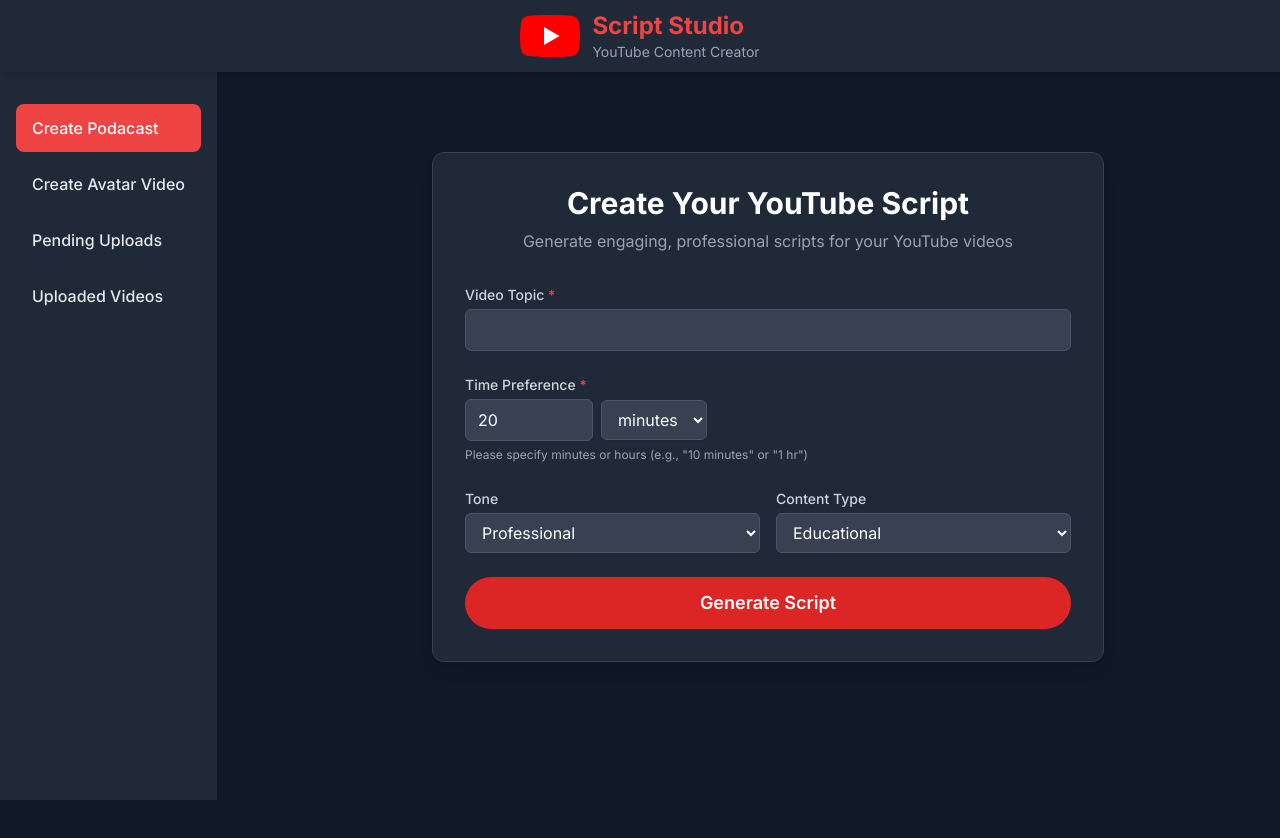
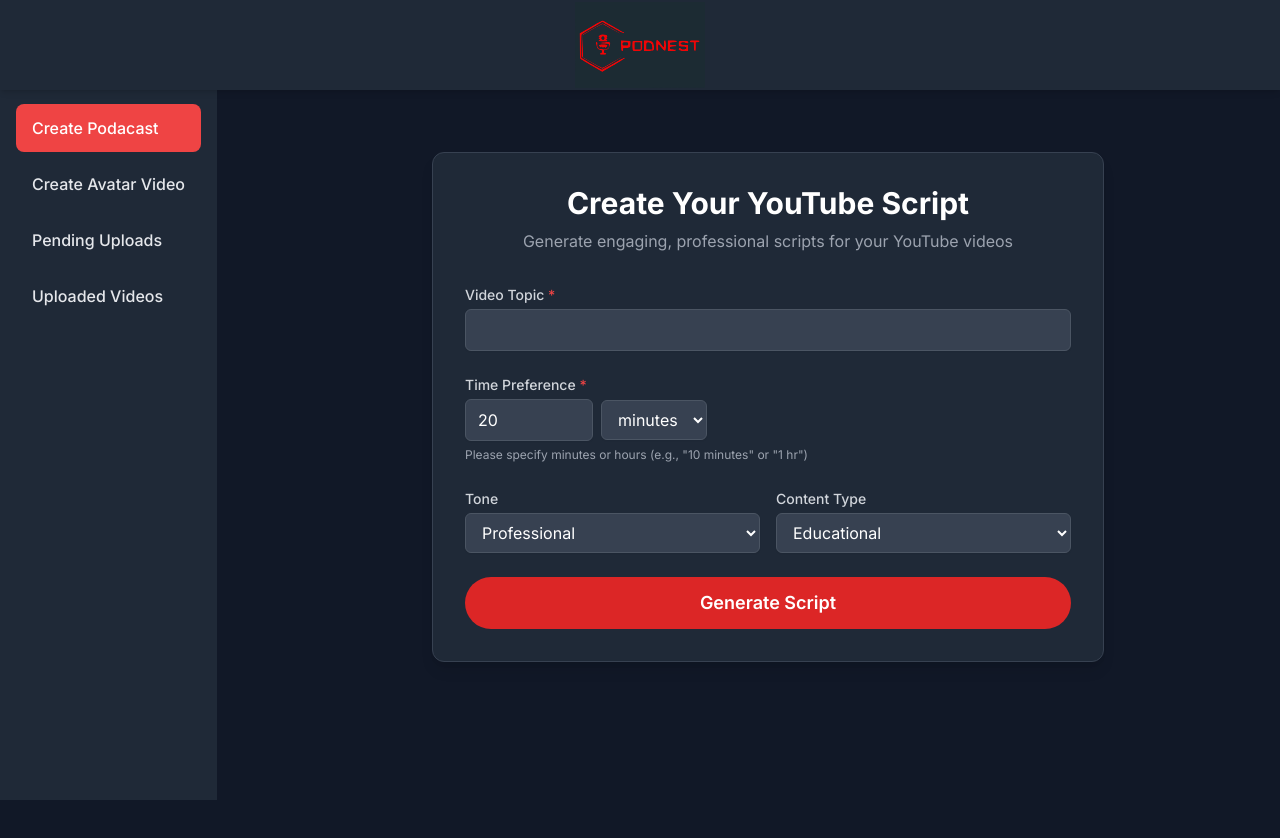
Before and after one commit to salihck1/Nicorai-Yotube-_Agent, a Next.js app in the folder frontend/: page / in a window 1280 px wide. Shown: the top 838 px of the page. Built offline with nearby package versions, Linux system fonts and the light colour scheme.

Commit message:
logo changed

```diff
--- a/frontend/app/layout.tsx
+++ b/frontend/app/layout.tsx
@@ -4,6 +4,7 @@ import { Inter } from 'next/font/google'
 import React from 'react'
 import { ProcessingProvider } from './components/ProcessingContext';
 import ProcessingToast from './components/ProcessingToast';
+import Image from 'next/image';
 
 const inter = Inter({ subsets: ['latin'] })
 
@@ -11,8 +12,6 @@ export const metadata: Metadata = {
   title: 'YouTube Agent',
   description: 'AI-powered YouTube script generator',
 }
-
-function YouTubeIcon() { return (<svg viewBox="0 0 256 180" width="60" height="60" xmlns="http://www.w3.org/2000/svg" preserveAspectRatio="xMidYMid"><path d="M250.346 28.075A32.18 32.18 0 0 0 227.69 5.418C207.824 0 127.87 0 127.87 0S47.912.164 28.046 5.582A32.18 32.18 0 0 0 5.39 28.24c-6.009 35.298-8.34 89.084.165 122.97a32.18 32.18 0 0 0 22.656 22.657c19.866 5.418 99.822 5.418 99.822 5.418s79.955 0 99.82-5.418a32.18 32.18 0 0 0 22.657-22.657c6.338-35.348 8.291-89.1-.164-123.134Z" fill="red"/><path fill="#FFF" d="m102.421 128.06 66.328-38.418-66.328-38.418z"/></svg>) }
 
 export default function RootLayout({
   children,
@@ -23,12 +22,15 @@ export default function RootLayout({
     <html lang="en" className="min-h-screen overflow-auto">
       <body className={`${inter.className} bg-gray-900 text-gray-100 min-h-screen overflow-auto`}>
         <ProcessingProvider>
-          <header className="bg-gray-800 shadow-md p-2 flex items-center justify-center fixed top-0 left-0 w-full z-50" style={{height: '72px'}}>
-            <YouTubeIcon />
-            <div className="ml-3">
-              <h1 className="text-2xl font-bold text-red-500">Script Studio</h1>
-              <p className="text-sm text-gray-400">YouTube Content Creator</p>
-            </div>
+          <header className="bg-gray-800 shadow-md p-2 flex items-center justify-center fixed top-0 left-0 w-full z-50" style={{height: '90px'}}>
+            <Image
+              src="/Podnest_logo.svg"
+              alt="Podnest Logo"
+              width={130}
+              height={70}
+              style={{ display: 'block', objectFit: 'contain' }}
+              priority
+            />
           </header>
           <div style={{paddingTop: '72px'}}>{children}</div>
           <ProcessingToast />
```
Also changed, not shown: frontend/public/Podnest_logo.svg (added).
